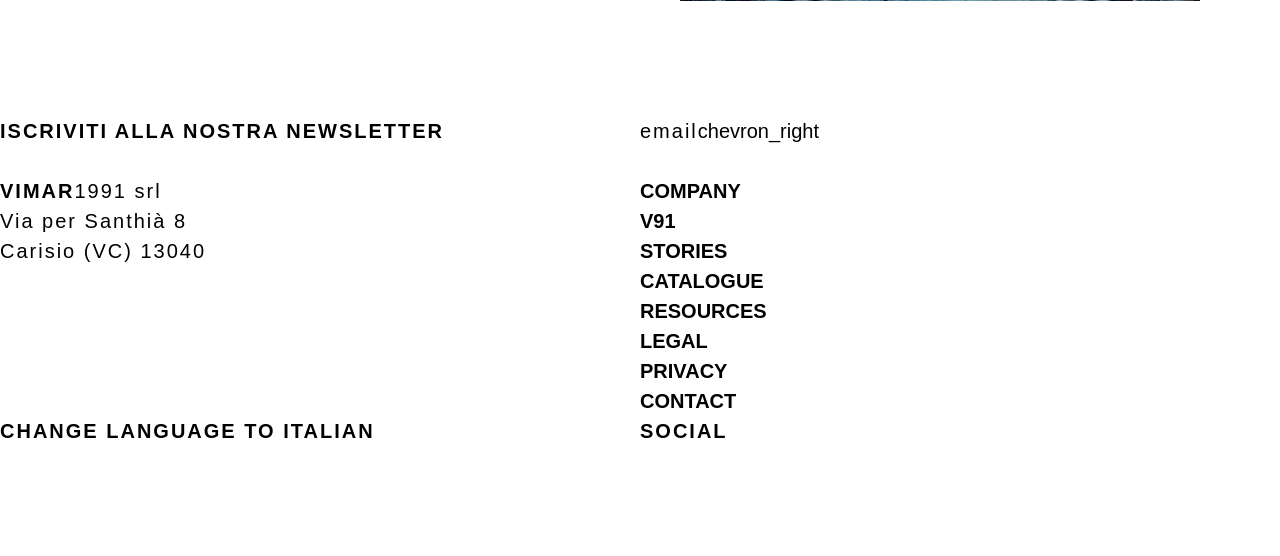
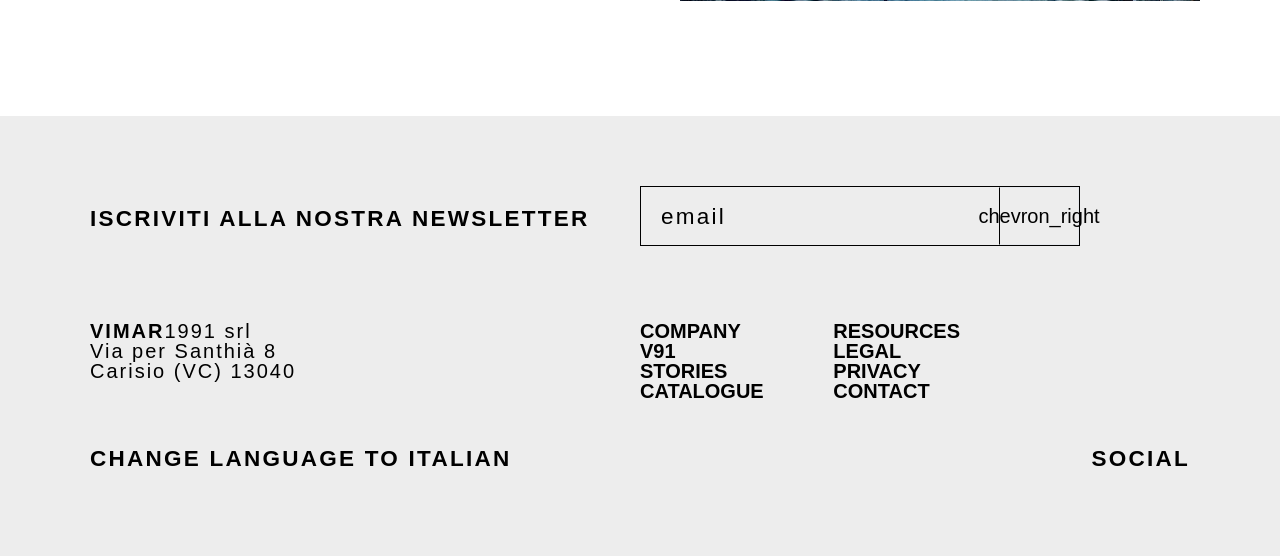
Before and after one commit to palacios000/vimar91, a PHP site: page /stories.php in a window 1280 px wide. Shown: the part 1554-2110 px from the top of the page. Before the commit the page ends 1992 px from the top, so only its background shows below. Run offline with PHP 8.4, Linux system fonts and the light colour scheme; data that the repository does not hold is empty; some libraries are stand-ins or nearby versions; some web fonts are replaced.

Commit message:
piccole  modifiche

```diff
--- a/public/site/templates/styles/main.css
+++ b/public/site/templates/styles/main.css
@@ -3,6 +3,16 @@
 /* *** modifiche ed aggiunte da apportare a tailwind *** */
 
 /* questo file viene importato da tailwind.css, che si trova nel root del progetto */
+
+//Arrow icon for footer
+
+.material-symbols-outlined {
+  font-variation-settings:
+  'FILL' 0,
+  'wght' 400,
+  'GRAD' 0,
+  'opsz' 48
+}
 
 /*! tailwindcss v3.0.24 | MIT License | https://tailwindcss.com */
 
@@ -395,415 +405,786 @@ html{
 	}
 
 *, ::before, ::after {
-  --tw-translate-x: 0;
-  --tw-translate-y: 0;
-  --tw-rotate: 0;
-  --tw-skew-x: 0;
-  --tw-skew-y: 0;
-  --tw-scale-x: 1;
-  --tw-scale-y: 1;
-  --tw-pan-x:  ;
-  --tw-pan-y:  ;
-  --tw-pinch-zoom:  ;
-  --tw-scroll-snap-strictness: proximity;
-  --tw-ordinal:  ;
-  --tw-slashed-zero:  ;
-  --tw-numeric-figure:  ;
-  --tw-numeric-spacing:  ;
-  --tw-numeric-fraction:  ;
-  --tw-ring-inset:  ;
-  --tw-ring-offset-width: 0px;
-  --tw-ring-offset-color: #fff;
-  --tw-ring-color: rgb(59 130 246 / 0.5);
-  --tw-ring-offset-shadow: 0 0 #0000;
-  --tw-ring-shadow: 0 0 #0000;
-  --tw-shadow: 0 0 #0000;
-  --tw-shadow-colored: 0 0 #0000;
-  --tw-blur:  ;
-  --tw-brightness:  ;
-  --tw-contrast:  ;
-  --tw-grayscale:  ;
-  --tw-hue-rotate:  ;
-  --tw-invert:  ;
-  --tw-saturate:  ;
-  --tw-sepia:  ;
-  --tw-drop-shadow:  ;
-  --tw-backdrop-blur:  ;
-  --tw-backdrop-brightness:  ;
-  --tw-backdrop-contrast:  ;
-  --tw-backdrop-grayscale:  ;
-  --tw-backdrop-hue-rotate:  ;
-  --tw-backdrop-invert:  ;
-  --tw-backdrop-opacity:  ;
-  --tw-backdrop-saturate:  ;
-  --tw-backdrop-sepia:  ;
+  --tw-translate-x:
+  0;
+  --tw-translate-y:
+  0;
+  --tw-rotate:
+  0;
+  --tw-skew-x:
+  0;
+  --tw-skew-y:
+  0;
+  --tw-scale-x:
+  1;
+  --tw-scale-y:
+  1;
+  --tw-pan-x:
+   ;
+  --tw-pan-y:
+   ;
+  --tw-pinch-zoom:
+   ;
+  --tw-scroll-snap-strictness:
+  proximity;
+  --tw-ordinal:
+   ;
+  --tw-slashed-zero:
+   ;
+  --tw-numeric-figure:
+   ;
+  --tw-numeric-spacing:
+   ;
+  --tw-numeric-fraction:
+   ;
+  --tw-ring-inset:
+   ;
+  --tw-ring-offset-width:
+  0px;
+  --tw-ring-offset-color:
+  #fff;
+  --tw-ring-color:
+  rgb(59 130 246 / 0.5);
+  --tw-ring-offset-shadow:
+  0 0 #0000;
+  --tw-ring-shadow:
+  0 0 #0000;
+  --tw-shadow:
+  0 0 #0000;
+  --tw-shadow-colored:
+  0 0 #0000;
+  --tw-blur:
+   ;
+  --tw-brightness:
+   ;
+  --tw-contrast:
+   ;
+  --tw-grayscale:
+   ;
+  --tw-hue-rotate:
+   ;
+  --tw-invert:
+   ;
+  --tw-saturate:
+   ;
+  --tw-sepia:
+   ;
+  --tw-drop-shadow:
+   ;
+  --tw-backdrop-blur:
+   ;
+  --tw-backdrop-brightness:
+   ;
+  --tw-backdrop-contrast:
+   ;
+  --tw-backdrop-grayscale:
+   ;
+  --tw-backdrop-hue-rotate:
+   ;
+  --tw-backdrop-invert:
+   ;
+  --tw-backdrop-opacity:
+   ;
+  --tw-backdrop-saturate:
+   ;
+  --tw-backdrop-sepia:
+
+}
+
+.container {
+  width:
+  100%
+}
+
+@media (min-width: 640px) {
+
+  .container {
+    max-width:
+  640px
+  }
+}
+
+@media (min-width: 1280px) {
+
+  .container {
+    max-width:
+  1280px
+  }
+}
+
+@media (min-width: 1440px) {
+
+  .container {
+    max-width:
+  1440px
+  }
+}
+
+@media (min-width: 1536px) {
+
+  .container {
+    max-width:
+  1536px
+  }
 }
 
 .visible {
-  visibility: visible;
+  visibility:
+  visible
 }
 
 .absolute {
-  position: absolute;
+  position:
+  absolute
 }
 
 .relative {
-  position: relative;
+  position:
+  relative
 }
 
 .sticky {
-  position: -webkit-sticky;
-  position: sticky;
+  position:
+  -webkit-sticky;
+  position:
+  sticky
 }
 
 .inset-y-0 {
-  top: 0px;
-  bottom: 0px;
+  top:
+  0px;
+  bottom:
+  0px
 }
 
 .right-0 {
-  right: 0px;
+  right:
+  0px
 }
 
 .left-0 {
-  left: 0px;
+  left:
+  0px
 }
 
 .top-0 {
-  top: 0px;
+  top:
+  0px
 }
 
 .z-0 {
-  z-index: 0;
+  z-index:
+  0
 }
 
 .z-10 {
-  z-index: 10;
+  z-index:
+  10
 }
 
 .z-50 {
-  z-index: 50;
+  z-index:
+  50
 }
 
 .order-last {
-  order: 9999;
+  order:
+  9999
+}
+
+.my-3 {
+  margin-top:
+  0.75rem;
+  margin-bottom:
+  0.75rem
 }
 
 .my-auto {
-  margin-top: auto;
-  margin-bottom: auto;
+  margin-top:
+  auto;
+  margin-bottom:
+  auto
 }
 
 .mb-23 {
-  margin-bottom: 5.75rem;
+  margin-bottom:
+  5.75rem
 }
 
 .mt-7 {
-  margin-top: 1.75rem;
+  margin-top:
+  1.75rem
+}
+
+.mr-auto {
+  margin-right:
+  auto
+}
+
+.mr-14 {
+  margin-right:
+  3.5rem
+}
+
+.ml-auto {
+  margin-left:
+  auto
 }
 
 .mt-auto {
-  margin-top: auto;
-}
-
-.ml-auto {
-  margin-left: auto;
+  margin-top:
+  auto
 }
 
 .flex {
-  display: flex;
+  display:
+  flex
 }
 
 .grid {
-  display: grid;
+  display:
+  grid
 }
 
 .hidden {
-  display: none;
+  display:
+  none
 }
 
 .h-42p {
-  height: 42.5vh;
+  height:
+  42.5vh
 }
 
 .h-28 {
-  height: 7rem;
+  height:
+  7rem
 }
 
 .h-12 {
-  height: 3rem;
+  height:
+  3rem
+}
+
+.h-full {
+  height:
+  100%
 }
 
 .h-15p {
-  height: 15vh;
+  height:
+  15vh
 }
 
 .w-1\/2 {
-  width: 50%;
+  width:
+  50%
 }
 
 .w-4\/5 {
-  width: 80%;
+  width:
+  80%
 }
 
 .w-full {
-  width: 100%;
+  width:
+  100%
 }
 
 .w-77p {
-  width: 77%;
+  width:
+  77%
+}
+
+.w-2\/5 {
+  width:
+  40%
+}
+
+.w-16 {
+  width:
+  4rem
+}
+
+.w-1\/3 {
+  width:
+  33.333333%
 }
 
 .flex-grow {
-  flex-grow: 1;
+  flex-grow:
+  1
 }
 
 .scale-75 {
-  --tw-scale-x: .75;
-  --tw-scale-y: .75;
-  transform: translate(var(--tw-translate-x), var(--tw-translate-y)) rotate(var(--tw-rotate)) skewX(var(--tw-skew-x)) skewY(var(--tw-skew-y)) scaleX(var(--tw-scale-x)) scaleY(var(--tw-scale-y));
+  --tw-scale-x:
+  .75;
+  --tw-scale-y:
+  .75;
+  transform:
+  translate(var(--tw-translate-x), var(--tw-translate-y)) rotate(var(--tw-rotate)) skewX(var(--tw-skew-x)) skewY(var(--tw-skew-y)) scaleX(var(--tw-scale-x)) scaleY(var(--tw-scale-y))
 }
 
 .scale-100 {
-  --tw-scale-x: 1;
-  --tw-scale-y: 1;
-  transform: translate(var(--tw-translate-x), var(--tw-translate-y)) rotate(var(--tw-rotate)) skewX(var(--tw-skew-x)) skewY(var(--tw-skew-y)) scaleX(var(--tw-scale-x)) scaleY(var(--tw-scale-y));
+  --tw-scale-x:
+  1;
+  --tw-scale-y:
+  1;
+  transform:
+  translate(var(--tw-translate-x), var(--tw-translate-y)) rotate(var(--tw-rotate)) skewX(var(--tw-skew-x)) skewY(var(--tw-skew-y)) scaleX(var(--tw-scale-x)) scaleY(var(--tw-scale-y))
+}
+
+.columns-2 {
+  -moz-columns:
+  2;
+       columns:
+  2
 }
 
 .grid-cols-3 {
-  grid-template-columns: repeat(3, minmax(0, 1fr));
+  grid-template-columns:
+  repeat(3, minmax(0, 1fr))
 }
 
 .grid-cols-2 {
-  grid-template-columns: repeat(2, minmax(0, 1fr));
+  grid-template-columns:
+  repeat(2, minmax(0, 1fr))
 }
 
 .flex-row {
-  flex-direction: row;
+  flex-direction:
+  row
 }
 
 .flex-col {
-  flex-direction: column;
+  flex-direction:
+  column
+}
+
+.items-center {
+  align-items:
+  center
+}
+
+.justify-center {
+  justify-content:
+  center
 }
 
 .gap-x-4 {
-  -moz-column-gap: 1rem;
-       column-gap: 1rem;
+  -moz-column-gap:
+  1rem;
+       column-gap:
+  1rem
 }
 
 .gap-x-16 {
-  -moz-column-gap: 4rem;
-       column-gap: 4rem;
+  -moz-column-gap:
+  4rem;
+       column-gap:
+  4rem
 }
 
 .gap-x-3 {
-  -moz-column-gap: 0.75rem;
-       column-gap: 0.75rem;
+  -moz-column-gap:
+  0.75rem;
+       column-gap:
+  0.75rem
 }
 
 .self-center {
-  align-self: center;
+  align-self:
+  center
 }
 
 .overflow-hidden {
-  overflow: hidden;
+  overflow:
+  hidden
 }
 
 .truncate {
-  overflow: hidden;
-  text-overflow: ellipsis;
-  white-space: nowrap;
+  overflow:
+  hidden;
+  text-overflow:
+  ellipsis;
+  white-space:
+  nowrap
+}
+
+.border {
+  border-width:
+  1px
+}
+
+.border-black {
+  --tw-border-opacity:
+  1;
+  border-color:
+  rgb(0 0 0 / var(--tw-border-opacity))
+}
+
+.border-l-black {
+  --tw-border-opacity:
+  1;
+  border-left-color:
+  rgb(0 0 0 / var(--tw-border-opacity))
 }
 
 .bg-red-500 {
-  --tw-bg-opacity: 1;
-  background-color: rgb(239 68 68 / var(--tw-bg-opacity));
+  --tw-bg-opacity:
+  1;
+  background-color:
+  rgb(239 68 68 / var(--tw-bg-opacity))
+}
+
+.bg-grigio-footer {
+  --tw-bg-opacity:
+  1;
+  background-color:
+  rgb(237 237 237 / var(--tw-bg-opacity))
 }
 
 .bg-white {
-  --tw-bg-opacity: 1;
-  background-color: rgb(255 255 255 / var(--tw-bg-opacity));
+  --tw-bg-opacity:
+  1;
+  background-color:
+  rgb(255 255 255 / var(--tw-bg-opacity))
 }
 
 .object-cover {
-  -o-object-fit: cover;
-     object-fit: cover;
+  -o-object-fit:
+  cover;
+     object-fit:
+  cover
+}
+
+.object-center {
+  -o-object-position:
+  center;
+     object-position:
+  center
+}
+
+.object-top {
+  -o-object-position:
+  top;
+     object-position:
+  top
 }
 
 .p-3 {
-  padding: 0.75rem;
+  padding:
+  0.75rem
 }
 
 .px-16 {
-  padding-left: 4rem;
-  padding-right: 4rem;
+  padding-left:
+  4rem;
+  padding-right:
+  4rem
 }
 
 .py-20 {
-  padding-top: 5rem;
-  padding-bottom: 5rem;
+  padding-top:
+  5rem;
+  padding-bottom:
+  5rem
+}
+
+.py-6 {
+  padding-top:
+  1.5rem;
+  padding-bottom:
+  1.5rem
 }
 
 .pb-20 {
-  padding-bottom: 5rem;
+  padding-bottom:
+  5rem
 }
 
 .pt-8 {
-  padding-top: 2rem;
+  padding-top:
+  2rem
 }
 
 .pb-11 {
-  padding-bottom: 2.75rem;
+  padding-bottom:
+  2.75rem
 }
 
 .pb-3 {
-  padding-bottom: 0.75rem;
+  padding-bottom:
+  0.75rem
 }
 
 .pb-2\.5 {
-  padding-bottom: 0.625rem;
+  padding-bottom:
+  0.625rem
 }
 
 .pb-2 {
-  padding-bottom: 0.5rem;
+  padding-bottom:
+  0.5rem
 }
 
 .pl-16 {
-  padding-left: 4rem;
+  padding-left:
+  4rem
 }
 
 .pb-7 {
-  padding-bottom: 1.75rem;
+  padding-bottom:
+  1.75rem
 }
 
 .pt-7 {
-  padding-top: 1.75rem;
+  padding-top:
+  1.75rem
+}
+
+.pl-18 {
+  padding-left:
+  4.5rem
+}
+
+.pr-18 {
+  padding-right:
+  4.5rem
+}
+
+.pt-11 {
+  padding-top:
+  2.75rem
+}
+
+.pb-14 {
+  padding-bottom:
+  3.5rem
+}
+
+.pb-8 {
+  padding-bottom:
+  2rem
+}
+
+.pl-4 {
+  padding-left:
+  1rem
+}
+
+.pt-3 {
+  padding-top:
+  0.75rem
 }
 
 .pl-3\.5 {
-  padding-left: 0.875rem;
+  padding-left:
+  0.875rem
 }
 
 .pl-3 {
-  padding-left: 0.75rem;
+  padding-left:
+  0.75rem
+}
+
+.text-left {
+  text-align:
+  left
+}
+
+.text-center {
+  text-align:
+  center
+}
+
+.text-right {
+  text-align:
+  right
 }
 
 .text-menu {
-  font-size: 1.1rem;
-  line-height: 1.2rem;
-  letter-spacing: 0.12em;
+  font-size:
+  1.1rem;
+  line-height:
+  1.2rem;
+  letter-spacing:
+  0.12em
 }
 
 .text-xs {
-  font-size: 0.65rem;
-  line-height: 1rem;
-  letter-spacing: 0.12em;
+  font-size:
+  0.65rem;
+  line-height:
+  1rem;
+  letter-spacing:
+  0.12em
 }
 
 .text-8vh {
-  font-size: 8vh;
+  font-size:
+  8vh
 }
 
 .text-6vh {
-  font-size: 6vh;
+  font-size:
+  6vh
 }
 
 .text-sm {
-  font-size: 0.85rem;
-  line-height: 1.2rem;
-  letter-spacing: 0.12em;
+  font-size:
+  0.85rem;
+  line-height:
+  1.2rem;
+  letter-spacing:
+  0.12em
 }
 
 .text-5xl {
-  font-size: 3rem;
-  line-height: 1;
+  font-size:
+  3rem;
+  line-height:
+  1
 }
 
 .text-4xl {
-  font-size: 2.25rem;
-  line-height: 2.5rem;
+  font-size:
+  2.25rem;
+  line-height:
+  2.5rem
+}
+
+.text-lg {
+  font-size:
+  1.125rem;
+  line-height:
+  1.75rem
+}
+
+.text-base {
+  font-size:
+  1rem;
+  line-height:
+  1.5rem
 }
 
 .text-3xl {
-  font-size: 1.8rem;
+  font-size:
+  1.8rem
 }
 
 .font-bold {
-  font-weight: 700;
+  font-weight:
+  700
+}
+
+.font-medium {
+  font-weight:
+  500
 }
 
 .font-normal {
-  font-weight: 400;
+  font-weight:
+  400
 }
 
 .uppercase {
-  text-transform: uppercase;
+  text-transform:
+  uppercase
 }
 
 .leading-7vh {
-  line-height: 7vh;
+  line-height:
+  7vh
 }
 
 .leading-6vh {
-  line-height: 6vh;
+  line-height:
+  6vh
+}
+
+.leading-4 {
+  line-height:
+  1rem
 }
 
 .tracking-widest {
-  letter-spacing: 0.1em;
+  letter-spacing:
+  0.1em
 }
 
 .text-black {
-  --tw-text-opacity: 1;
-  color: rgb(0 0 0 / var(--tw-text-opacity));
+  --tw-text-opacity:
+  1;
+  color:
+  rgb(0 0 0 / var(--tw-text-opacity))
 }
 
 .text-white {
-  --tw-text-opacity: 1;
-  color: rgb(255 255 255 / var(--tw-text-opacity));
+  --tw-text-opacity:
+  1;
+  color:
+  rgb(255 255 255 / var(--tw-text-opacity))
 }
 
 .text-green-600 {
-  --tw-text-opacity: 1;
-  color: rgb(22 163 74 / var(--tw-text-opacity));
+  --tw-text-opacity:
+  1;
+  color:
+  rgb(22 163 74 / var(--tw-text-opacity))
 }
 
 .text-grigio-chiaro {
-  --tw-text-opacity: 1;
-  color: rgb(198 198 198 / var(--tw-text-opacity));
+  --tw-text-opacity:
+  1;
+  color:
+  rgb(198 198 198 / var(--tw-text-opacity))
 }
 
 .transition {
-  transition-property: color, background-color, border-color, fill, stroke, opacity, box-shadow, transform, filter, -webkit-text-decoration-color, -webkit-backdrop-filter;
-  transition-property: color, background-color, border-color, text-decoration-color, fill, stroke, opacity, box-shadow, transform, filter, backdrop-filter;
-  transition-property: color, background-color, border-color, text-decoration-color, fill, stroke, opacity, box-shadow, transform, filter, backdrop-filter, -webkit-text-decoration-color, -webkit-backdrop-filter;
-  transition-timing-function: cubic-bezier(0.4, 0, 0.2, 1);
-  transition-duration: 150ms;
+  transition-property:
+  color, background-color, border-color, fill, stroke, opacity, box-shadow, transform, filter, -webkit-text-decoration-color, -webkit-backdrop-filter;
+  transition-property:
+  color, background-color, border-color, text-decoration-color, fill, stroke, opacity, box-shadow, transform, filter, backdrop-filter;
+  transition-property:
+  color, background-color, border-color, text-decoration-color, fill, stroke, opacity, box-shadow, transform, filter, backdrop-filter, -webkit-text-decoration-color, -webkit-backdrop-filter;
+  transition-timing-function:
+  cubic-bezier(0.4, 0, 0.2, 1);
+  transition-duration:
+  150ms
 }
 
 .duration-100 {
-  transition-duration: 100ms;
+  transition-duration:
+  100ms
 }
 
 .ease-in-out {
-  transition-timing-function: cubic-bezier(0.4, 0, 0.2, 1);
+  transition-timing-function:
+  cubic-bezier(0.4, 0, 0.2, 1)
 }
 
 .hover\:text-gray-700:hover {
-  --tw-text-opacity: 1;
-  color: rgb(55 65 81 / var(--tw-text-opacity));
+  --tw-text-opacity:
+  1;
+  color:
+  rgb(55 65 81 / var(--tw-text-opacity))
 }
 
 @media (min-width: 640px) {
 
   .sm\:visible {
-    visibility: visible;
+    visibility:
+  visible
   }
 
   .sm\:flex {
-    display: flex;
+    display:
+  flex
   }
 
   .sm\:hidden {
-    display: none;
+    display:
+  none
   }
 }
```
Also changed, not shown: public/site/templates/js/tailwind.config.js (+20 -2 lines).
